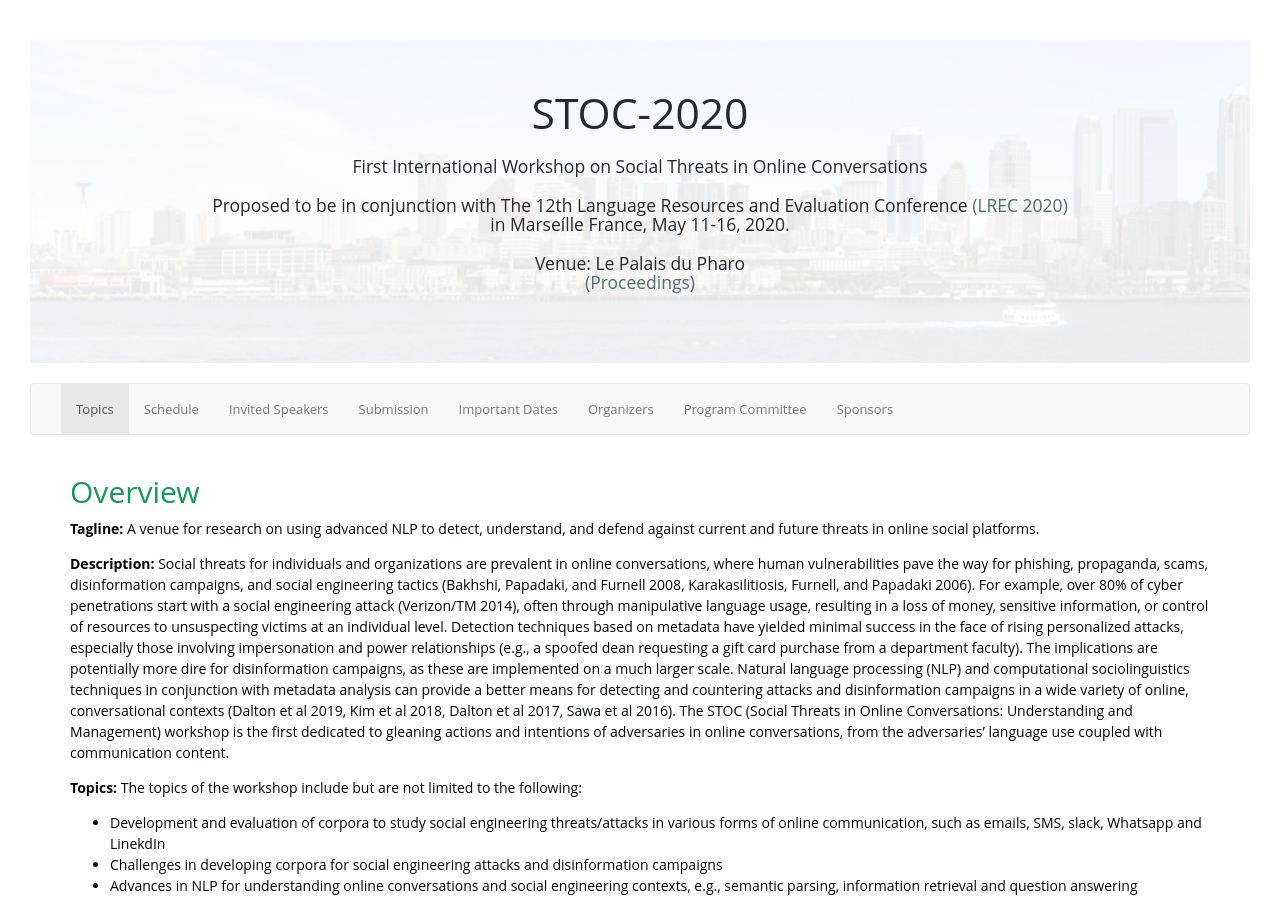
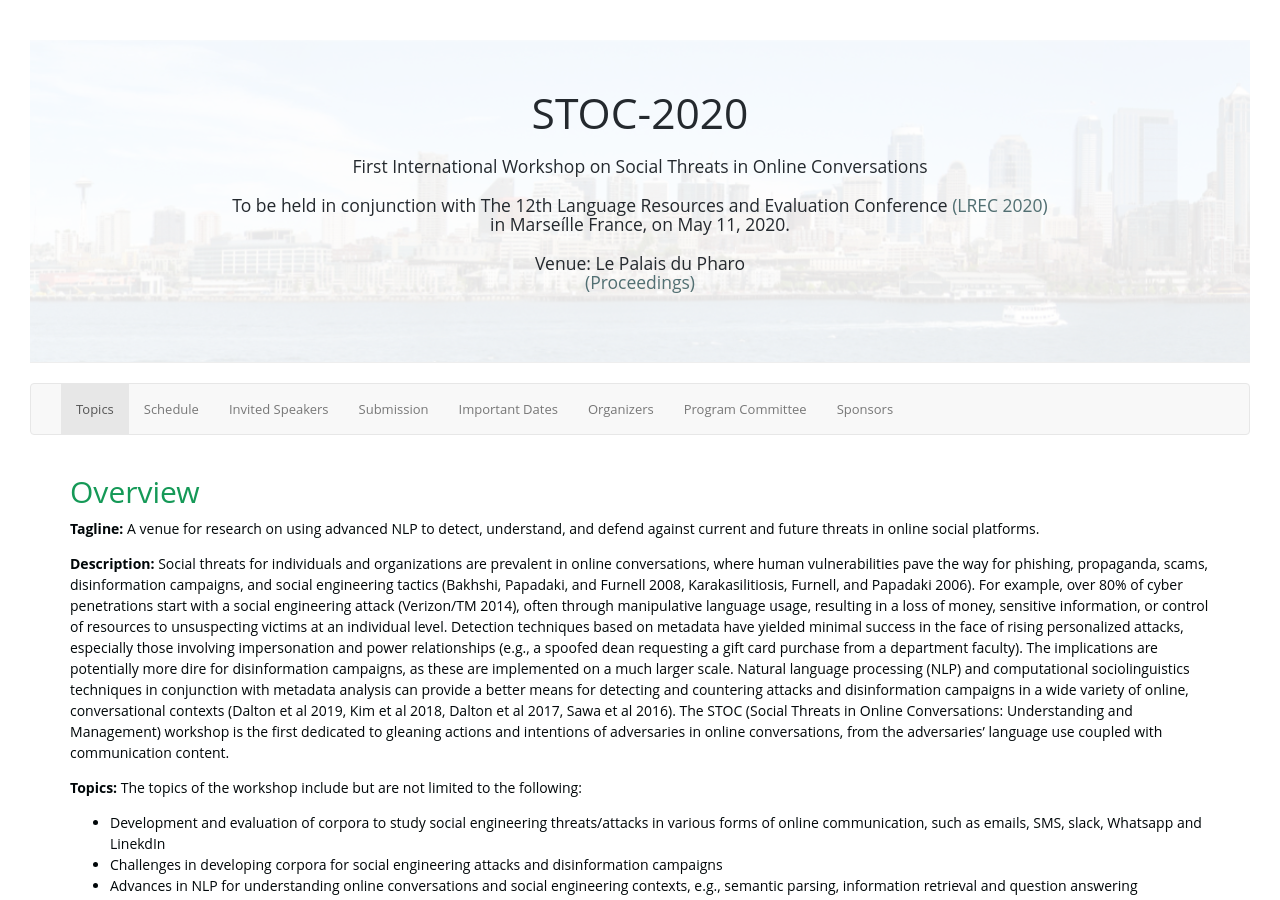
Before and after one commit to social-threats/social-threats.github.io, a Jekyll site: the page built from index.html, in a window 1280 px wide and 900 px high. Built offline with Jekyll 4.4.1, drawn with Linux system fonts in a browser that asks for light colours; nearby versions of some CDN libraries.

Commit message:
date of the workshop added

```diff
--- a/_includes/_STOC_2020/header.html
+++ b/_includes/_STOC_2020/header.html
@@ -2,7 +2,7 @@
 
     <h1 class="project-name ">STOC-2020</h1>
     <h2 class="project-tagline ">First International Workshop on Social Threats in Online Conversations</h2>
-    <h2 class="project-tagline ">Proposed to be in conjunction with The 12th Language Resources and Evaluation Conference <a href="https://lrec2020.lrec-conf.org/">(LREC 2020)</a> <br> in Marseílle France, May 11-16, 2020.
+    <h2 class="project-tagline ">To be held in conjunction with The 12th Language Resources and Evaluation Conference <a href="https://lrec2020.lrec-conf.org/">(LREC 2020)</a> <br> in Marseílle France, on May 11, 2020.
         <br>
         <br>
         Venue: Le Palais du Pharo
```
